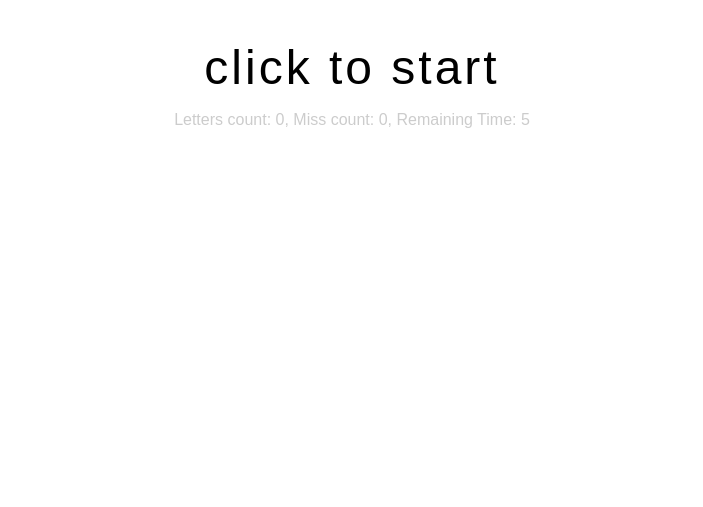
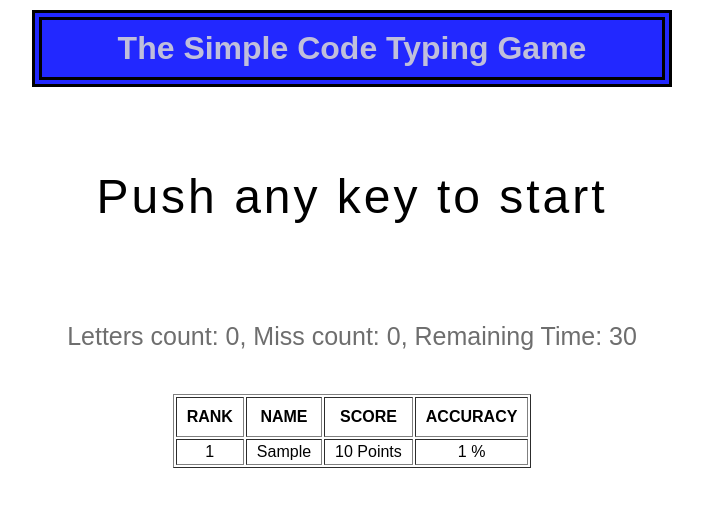
Before and after one commit to keitabox128/TypeGame-Prototype, a PHP site: page / in a window 1280 px wide. Shown: the top 507 px of the page, without its empty margins (288-991 px from the left). Run offline with PHP 8.4, Linux system fonts and the light colour scheme; tables that the repository leaves empty hold one stand-in row (values such as "Sample post"); some libraries are stand-ins or nearby versions.

Commit message:
ゲームとしての機能を持たせた

```diff
--- a/css.css
+++ b/css.css
@@ -1,9 +1,19 @@
 .body {
-    padding-top: 40px;
     font-family: 'Corier New', sans-serif;
     text-align: center;
 }
+
+.game-title {
+    margin: 10px auto;
+    padding: 10px;
+    width: 600px;
+    border: double 10px black;
+    color: rgba(214, 212, 214, 0.88);
+    background-color: #2228ff;
+}
+
 .typing {
+    line-height: 200px;
     display: inline;
 }
 #typed{
@@ -15,5 +25,33 @@
     letter-spacing: 3px;
 }
 .info {
-    color: #ccc;
+    font-size: 25px;
+    color: #6e6e6e;
 }
+form {
+
+}
+
+.user-form {
+    vertical-align: middle;
+    font-size: 35px;
+    width: 300px;
+    height: 40px;
+    border-radius: 10px;
+}
+
+.submit-button {
+    vertical-align: middle;
+    font-size: 20px;
+    width: 80px;
+    height: 40px;
+    border-radius: 10px;
+}
+
+table th {
+    padding: 10px;
+}
+
+table td {
+    padding: 3px 10px;
+}
--- /dev/null
+++ b/database.php
@@ -0,0 +1,8 @@
+<?php
+
+//mysql接続
+$username = 'root';
+$password = '';
+
+// PDO のインスタンスを生成して、MySQLサーバに接続
+$database = new PDO('mysql:host=localhost;port=3306;dbname=typegame;charset=UTF8;', $username, $password);
--- /dev/null
+++ b/index.php
@@ -0,0 +1,76 @@
+<?php
+//ランキング表示呼び出し
+require_once('database.php');
+
+//score高い順に表示
+$sql = 'SELECT * FROM typegame.users ORDER BY score DESC';
+//SQL実行
+$statement = $database->query($sql);
+//結果を配列に変換する
+$ranking = $statement->fetchAll();
+//ステートメント破棄
+$statement = null;
+//MySQL切断
+$database = null;
+?>
+<!DOCTYPE html>
+<html lang="en">
+<head>
+    <link rel="stylesheet" type="text/css" href="css.css">
+    <meta charset="UTF-8">
+    <meta http-equiv="x-ua-compatible" content="IE=Edge" />
+    <meta name="viewport" content="width=device-width, user-scalable=no" />
+    <meta name="apple-mobile-web-app-capable" content="yes" />
+    <script src="http://ajax.googleapis.com/ajax/libs/jquery/1.9.1/jquery.min.js"></script>
+    <title>SimpleCodeTypeGame</title>
+</head>
+    <body>
+        <div class="body">
+            <!-- ブラウザタイトル -->
+            <h1 class="game-title">The Simple Code Typing Game</h1>
+            <!-- タイプ -->
+            <p id="typed" class="typing"></p><p id="target" class="typing"></p>
+            <!-- ゲーム終了後表示　-->
+            <form id="userName">
+                <input type="text" id="name" class="user-form">
+                <input type="submit" id="ajax" value="Submit" class="submit-button">
+            </form>
+            <!-- ゲーム終了後表示　-->
+            <p class="info">
+                Letters count: <span id="score"></span>,
+                Miss count: <span id="miss"></span>,
+                Remaining Time: <span id="timer"></span>
+            </p>
+            <br>
+
+        </div>
+        <script type="text/javascript" src="typeGame.js"></script>
+        <div class="body">
+            <table border="1" align="center" >
+                <tr>
+                    <th>RANK</th>
+                    <th>NAME</th>
+                    <th>SCORE</th>
+                    <th>ACCURACY</th>
+                </tr>
+                <?php if ($ranking): ?>
+                    <?php $i = 1;?>
+                    <?php foreach($ranking as $rank): ?>
+                    <tr>
+                        <?php      $num = $i;
+                                    $user = $rank['user'];
+                                    $score = $rank['score'];
+                                    $accuracy = $rank['accuracy'];?>
+                        <td><?php echo htmlspecialchars($num, ENT_QUOTES, 'UTF-8') ?></td>
+                        <td><?php echo htmlspecialchars($user, ENT_QUOTES, 'UTF-8') ?></td>
+                        <td><?php echo htmlspecialchars($score, ENT_QUOTES, 'UTF-8') ?> Points</td>
+                        <td><?php echo htmlspecialchars($accuracy, ENT_QUOTES, 'UTF-8') ?> %</td>
+                        <?php $i++;?>
+                    </tr>
+                        <?php endforeach ?>
+
+                <?php endif ?>
+            </table>
+        </div>
+</body>
+</html>
--- a/typeGame.js
+++ b/typeGame.js
@@ -5,13 +5,15 @@
         'int a;',
         'while(i < 5)',
         'void main()',
-        'double ' +
-        'enshuritsu',
+        'double enshuritsu',
+        'char c;',
+        'return 0;',
+        'switch (i === 3)',
+        'int array[MAX];',
         '#define MAX_LENGTH 10',
         'printf("Hello World");'
     ];
 
-    let script = document.createElement("element");
     let currentWord;
     let currentLocation;
     let score;
@@ -23,69 +25,47 @@
     let scoreLabel = document.getElementById('score');
     let missLabel = document.getElementById('miss');
     let timerLabel = document.getElementById('timer');
-    let accuracyLabel = document.getElementById('accuracy');
     let changedWord = '';
     let isStarted;
     let timerId;
+    let rateAccuracy;
+    let POINT;
+    let entry = document.getElementById('ajax');
 
     function init() {
-        currentWord = 'click to start';
+        currentWord = 'Push any key to start';
         currentLocation = 0;
         score = 0;
         miss = 0;
-        timer = 5;
+        timer = 30;
         target.innerHTML = currentWord;
         scoreLabel.innerHTML = score;
         missLabel.innerHTML = miss;
         timerLabel.innerHTML = timer;
         typed.innerHTML = currentWord.substring(-5, currentLocation);
         isStarted = false;
+        POINT = true;
+        entryName();
     }
 
     init();
-
-    script.src ="http://ajax.googleapis.com/ajax/libs/jquery/1.9.1/jquery.min.js";
-    //document.body.appendChild(script);
-
-
 
     function updateTimer() {
         timerId = setTimeout(function(){
             timer--;
             timerLabel.innerHTML = timer;
             if (timer <= 0) {
-
-                location.href = 'result.php';
-                //alert('game over');
                 accuracy =(score + miss) === 0 ? '0.00' : (( score /  (score + miss)) * 100).toFixed(2);
-                accuracyLabel.innerHTML = accuracy;
-                //ajax通信
-                jQuery(function($){
-                    //ajax送信
-                    $.ajax({
-                        url : "ajax.php",
-                        type : "POST",
-                        dataType:"json",
-                        data : {post_data_1:score, post_data_2: miss},
-                        error : function(XMLHttpRequest, textStatus, errorThrown) {
-                            console.log("ajax通信に失敗しました");
-                        },
-                        success : function(response) {
-                            console.log("ajax通信に成功しました");
-                            console.log(response[0]);
-                            console.log(response[1]);
-                        }
-                    });
-                });
-
-
-
-                //
-                clearTimeout(timerId);
-
-
+                rateAccuracy = Math.ceil(accuracy);
+                alert('Time Up!\n\nYour performance is...\n\nType score: '+ score + ' Points, Miss type: '+ miss + ' Points, Accuracy: ' + rateAccuracy +' %');
+                POINT = false;
+                currentWord = 'Enter Your Name';
+                currentLocation = 0;
+                typed.innerHTML = currentWord.substring(-5, currentLocation);
+                target.innerHTML = currentWord;
+                //名前入力
+                entryName();
                 return;
-
             }
             updateTimer();
         }, 1000);
@@ -99,9 +79,64 @@
      typed.innerHTML = currentWord.substring(-5, currentLocation);
     }
 
+    function entryName(){
+        if (timer <= 0) {
+            document.getElementById('userName').style.display = "";
+        }else {
+            document.getElementById('userName').style.display = "none";
+        }
+    }
+
+    //submit後のajax通信（クリック時）
+    entry.addEventListener('click',function(){
+    //ユーザー名取得
+    let user = document.getElementById('name').value;
+    //ajax通信
+    console.log("ajax通信開始");
+    jQuery(function($){
+        $.ajax({
+            url: "ajax.php",
+            type: "POST",
+            data: {user: user, score: score, rateAccuracy: rateAccuracy},
+            success : function(response){
+                console.log("ajax通信に成功しました");
+                location.reload();
+            },
+            error : function(XMLHttpRequest, textStatus, errorThrown){
+                console.log("ajax通信に失敗しました");
+                }
+            });
+        });
+
+    });
+
+    //submit後のajax通信（Enter時）
+entry.addEventListener('keyup',function(ev){
+    if(ev.which === 13){
+    //ユーザー名取得
+    let user = document.getElementById('name').value;
+    //ajax通信
+    console.log("ajax通信開始");
+    jQuery(function($){
+        $.ajax({
+            url: "ajax.php",
+            type: "POST",
+            data: {user: user, score: score, rateAccuracy: rateAccuracy},
+            success : function(response){
+                console.log("ajax通信に成功しました");
+                location.reload();
+            },
+            error : function(XMLHttpRequest, textStatus, errorThrown){
+                console.log("ajax通信に失敗しました");
+                }
+            });
+        });
+
+    }
+});
 
 
-    window.addEventListener('click', function(){
+    window.addEventListener('keyup', function(){
         if (!isStarted) {
             isStarted = true;
             setTarget();
@@ -117,7 +152,9 @@
 
     //console.log(e.key)
 
-
+    if(!POINT){
+        return;
+    }else {
         if (e.key === currentWord[currentLocation]) {
 
 
@@ -130,17 +167,12 @@
             score++;
             scoreLabel.innerHTML = score;
 
-        if (currentLocation === currentWord.length){
+            if (currentLocation === currentWord.length) {
                 setTarget();
             }
         } else {
             miss++;
             missLabel.innerHTML = miss;
         }
+    }
     });
-
-    $(function(){
-        $('#restart').click(function() {
-        init();
-        });
-    });
```
Also changed, not shown: ajax.php (+49 -8 lines), create_table_typegame_users.sql (added, +8 -0 lines), README.md. Lines whose indentation alone changed are shown as unchanged.
